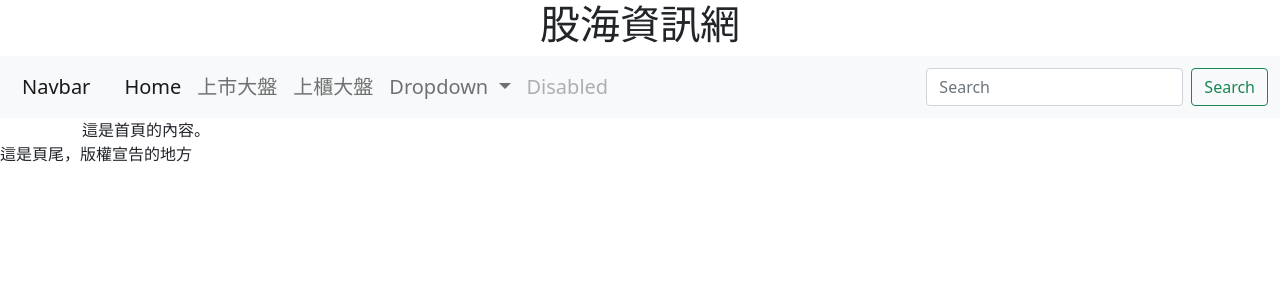
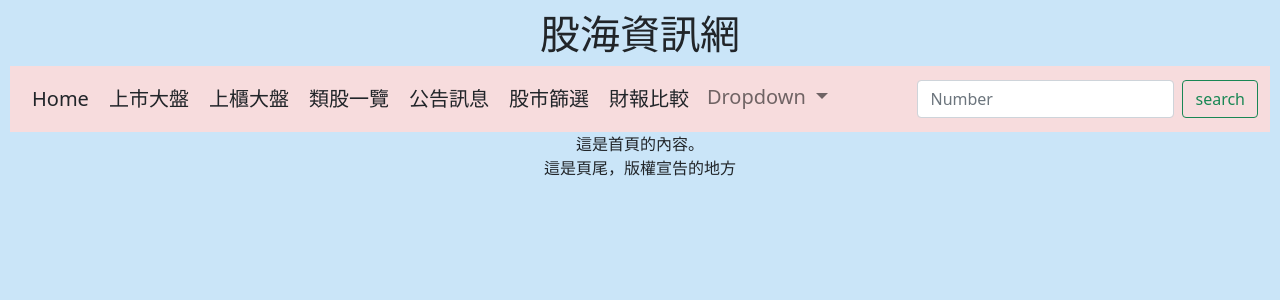
Before and after one commit to 0903183411/text-project, a Django app: page / in a window 1280 px wide. Shown: the top 300 px of the page. Run offline with Django 3.2, Linux system fonts and the light colour scheme.

Commit message:
增加post卻跑不出來

```diff
--- a/ccetdj/urls.py
+++ b/ccetdj/urls.py
@@ -5,6 +5,7 @@ from mysite import views
 urlpatterns = [
     path('admin/', admin.site.urls),
     path('prices/', views.prices),
+    path('post/<slug:slug>/', views.post),
     path('', views.index),
     path('date/', views.showdate),
 ]
--- a/mysite/views.py
+++ b/mysite/views.py
@@ -18,6 +18,10 @@ def prices(request):
     mystock = Stock.objects.all()
     return render(request, "prices.html", locals())
 
+def post(request):
+    mystock = Stock.objects.all()
+    return render(request, "post.html", locals())
+
 def showdate(request):
 
     now = datetime.datetime.now()
--- a/templates/base.html
+++ b/templates/base.html
@@ -1,5 +1,6 @@
 <!doctype html>
 <html lang="en">
+
   <head>
     <!-- Required meta tags -->
     <meta charset="utf-8">
@@ -7,17 +8,18 @@
 
     <!-- Bootstrap CSS -->
     <link href="https://cdn.jsdelivr.net/npm/bootstrap@5.1.3/dist/css/bootstrap.min.css" rel="stylesheet" integrity="sha384-1BmE4kWBq78iYhFldvKuhfTAU6auU8tT94WrHftjDbrCEXSU1oBoqyl2QvZ6jIW3" crossorigin="anonymous">
-     <link href=" static/style.css " rel="stylesheet" >
-
+    <link href=" static/style.css " rel="stylesheet" >
     <title>{% block title %}{% endblock %}</title>
 
   </head>
 
-  <body>
+  <body style ="text-align:center;background-color: #cae5f8;;padding: 10px;">
     {% include "nav.html" %}
       <div  class="container";>
         {% block main-content %} {% endblock %}
     </div>
+
+
     {% include "footer.html" %}
     <!-- Optional JavaScript; choose one of the two! -->
 
--- a/templates/nav.html
+++ b/templates/nav.html
@@ -12,26 +12,37 @@
       </ul>
     </div>
   </nav> -->
-  <h1 style="text-align:center;">股海資訊網</h1>
-  <nav class="navbar navbar-expand-lg navbar-light bg-light">
-    <div class="container-fluid">
-      <a class="navbar-brand" href="#">Navbar</a>
+  <h1 >股海資訊網</h1>
+  <nav class="navbar navbar-expand-lg navbar-light " style="background-color: #f7dcdd;">
+    <div class=" inline-block-nav container-fluid">
       <button class="navbar-toggler" type="button" data-bs-toggle="collapse" data-bs-target="#navbarSupportedContent" aria-controls="navbarSupportedContent" aria-expanded="false" aria-label="Toggle navigation">
         <span class="navbar-toggler-icon"></span>
       </button>
       <div class="collapse navbar-collapse" id="navbarSupportedContent">
         <ul class="navbar-nav me-auto mb-2 mb-lg-0">
-          <li class="nav-item">
-            <a class="nav-link active" aria-current="page" href="/">Home</a>
+          <li>
+            <a href="/">Home</a>
           </li>
-          <li class="nav-item">
-            <a class="nav-link" href="/prices/">上市大盤</a>
+          <li>
+            <a href="/prices/">上市大盤</a>
           </li>
-          <li class="nav-item">
-            <a class="nav-link" href="/prices/">上櫃大盤</a>
+          <li>
+            <a href="/prices/">上櫃大盤</a>
+          </li>
+          <li>
+            <a href="/post/">類股一覽</a>
+          </li>
+          <li>
+            <a href="/prices/">公告訊息</a>
+          </li>
+          <li>
+            <a href="/prices/">股市篩選</a>
+          </li>
+          <li>
+            <a class="" href="/prices/">財報比較</a>
           </li>
 
-          <li class="nav-item dropdown">
+          <li class="nav-item dropdown ">
             <a class="nav-link dropdown-toggle" href="#" id="navbarDropdown" role="button" data-bs-toggle="dropdown" aria-expanded="false">
               Dropdown
             </a>
@@ -42,13 +53,10 @@
               <li><a class="dropdown-item" href="#">Something else here</a></li>
             </ul>
           </li>
-          <li class="nav-item">
-            <a class="nav-link disabled">Disabled</a>
-          </li>
         </ul>
         <form class="d-flex">
-          <input class="form-control me-2" type="search" placeholder="Search" aria-label="Search">
-          <button class="btn btn-outline-success" type="submit">Search</button>
+          <input class="form-control me-2" type="search" placeholder="Number" aria-label="Search">
+          <button class="btn btn-outline-success" type="submit">search</button>
         </form>
       </div>
     </div>
--- a/templates/prices.html
+++ b/templates/prices.html
@@ -9,4 +9,4 @@
         {% endfor %}
         <hr>
         現在時刻：{{ now }}
-    {% endblock %}
+        {% endblock %}
--- a/templates/static/style.css
+++ b/templates/static/style.css
@@ -1,4 +1,4 @@
-nav > ul {
+nav {
  list-style: none; /*移除項目符號*/
  margin : 0;
  padding: 0;
```
Also changed, not shown: templates/post.html (added, +12 -0 lines), db.sqlite3, templates/index.html (line endings or trailing spaces).
